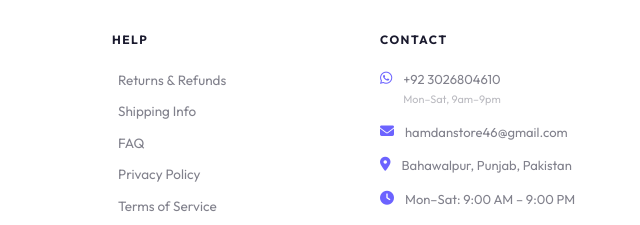
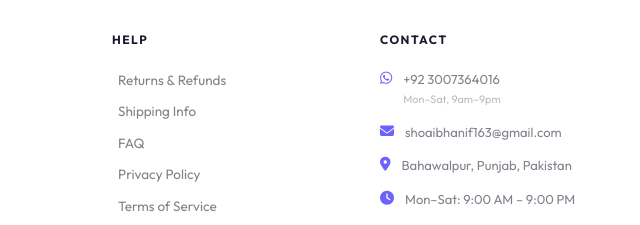
Before and after one commit to mshoaib016/Hamdan-Store, a plain HTML site: page index.html in a window 1280 px wide. Shown: the part 8110-8335 px from the top of the page, 640-1280 px from the left. Drawn offline with Linux system fonts and the light colour scheme.

Commit message:
change email and phone number

```diff
--- a/index.html
+++ b/index.html
@@ -3581,7 +3581,7 @@
                     <a class="faq-contact-btn"
                         href="https://wa.me/923007364016?text=Assalam%20o%20Alaikum!%20I%20have%20a%20question."
                         target="_blank"><i class="fab fa-whatsapp"></i> Chat on WhatsApp</a>
-                    <a class="faq-contact-btn" href="mailto:hamdanstore46@gmail.com"><i class="fas fa-envelope"></i>
+                    <a class="faq-contact-btn" href="mailto:shoaibhanif163@gmail.com"><i class="fas fa-envelope"></i>
                         Email Support</a>
                 </div>
             </div>
@@ -3731,11 +3731,11 @@
                 </div>
                 <div class="footer-col">
                     <h4>Contact</h4>
-                    <div class="footer-contact-item"><i class="fab fa-whatsapp"></i><span>+92 3026804610<br><small
+                    <div class="footer-contact-item"><i class="fab fa-whatsapp"></i><span>+92 3007364016<br><small
                                 style="color:var(--muted2)">Mon–Sat, 9am–9pm</small></span></div>
                     <div class="footer-contact-item"><i class="fas fa-envelope"></i><span><a
-                                href="mailto:hamdanstore46@gmail.com"
-                                style="color:var(--muted);text-decoration:none;">hamdanstore46@gmail.com</a></span>
+                                href="mailto:shoaibhanif163@gmail.com"
+                                style="color:var(--muted);text-decoration:none;">shoaibhanif163@gmail.com</a></span>
                     </div>
                     <div class="footer-contact-item"><i class="fas fa-map-marker-alt"></i><span>Bahawalpur, Punjab,
                             Pakistan</span></div>
```
